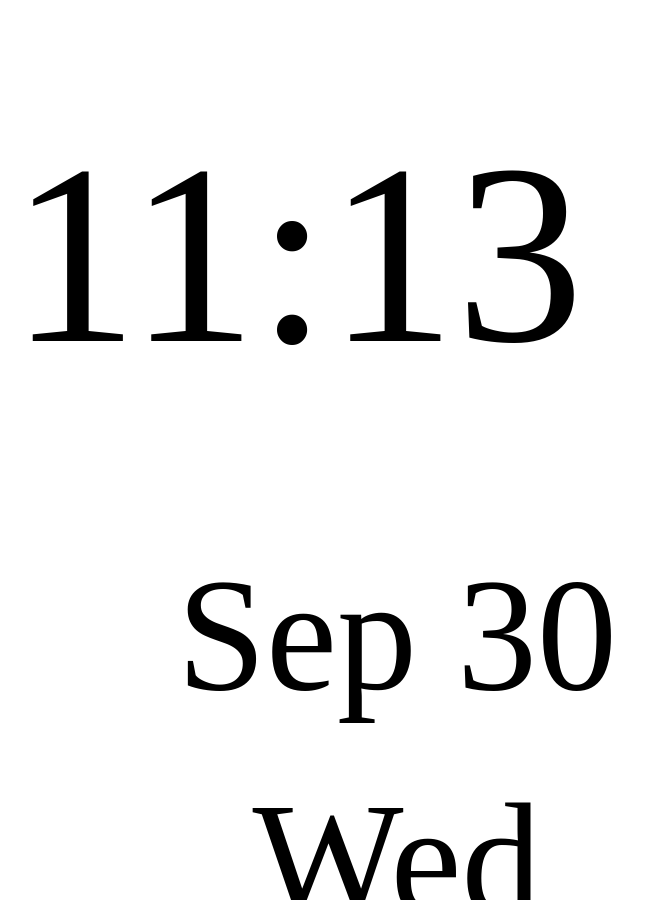
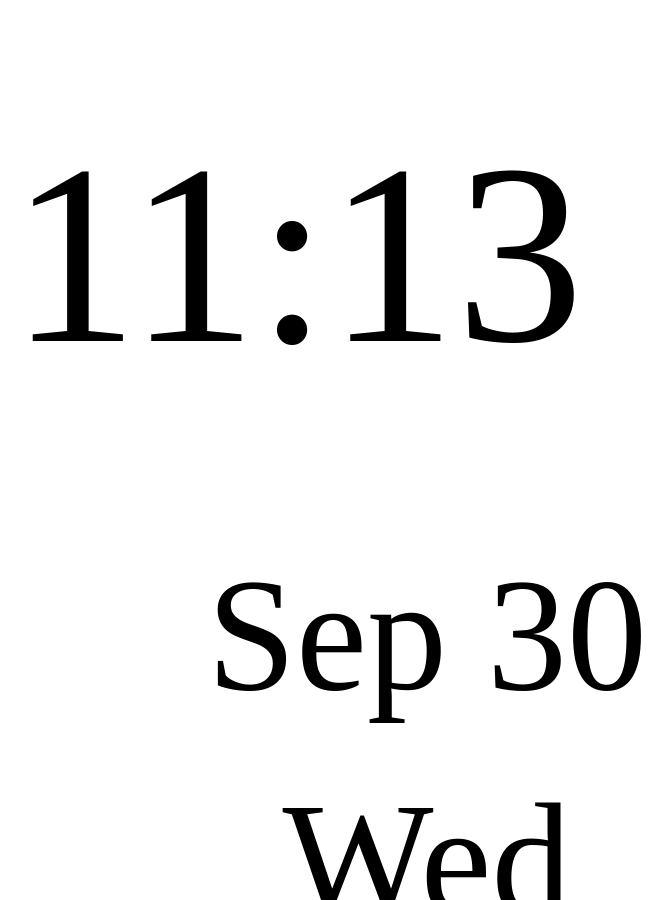
Before and after one commit to MrFuFuFu/mrfufufu.github.io, a Jekyll site: the page clock.html, which Jekyll copies as it is, in a window 1280 px wide. Shown: the whole page, without its empty margins (351-1023 px from the left). Built offline with Jekyll 4.4.1, drawn with Linux system fonts in a browser that asks for light colours.

Commit message:
UI style

```diff
--- a/clock.html
+++ b/clock.html
@@ -29,7 +29,7 @@
         }
 
         .date_container {
-            margin-left: 100px;
+            margin-left: 130px;
         }
 
         .time {
```
